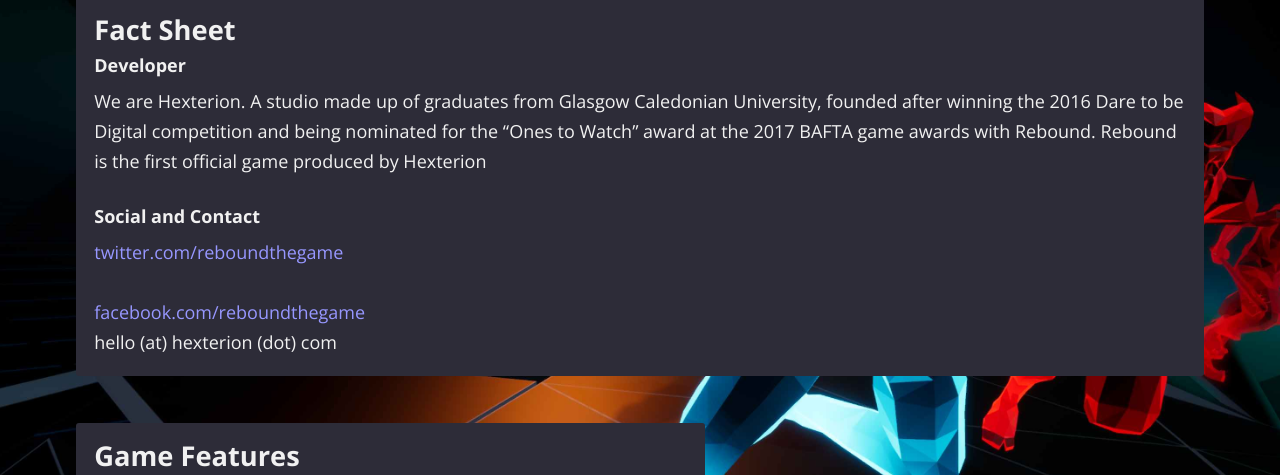
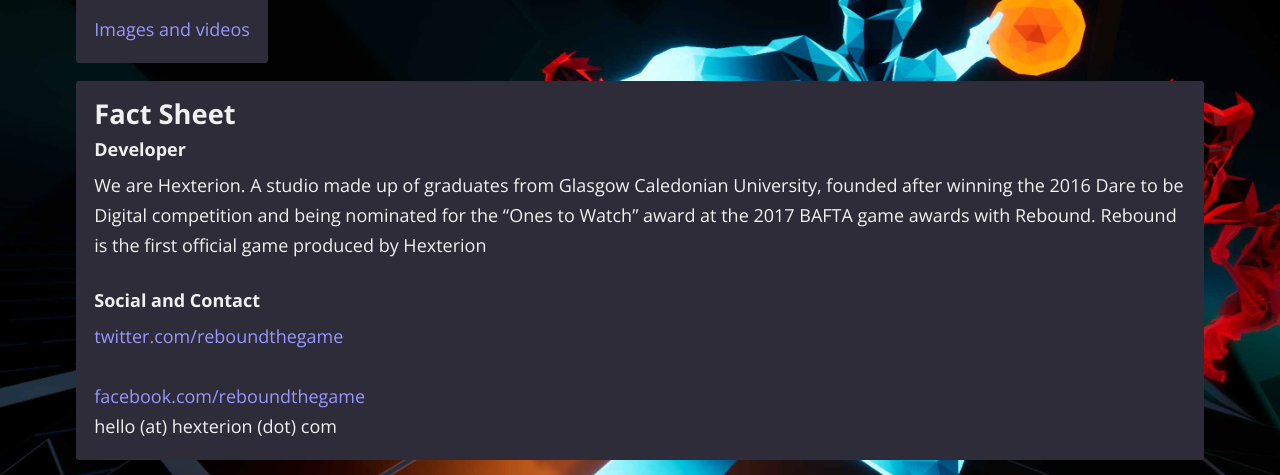
Before and after one commit to vladinator1000/hexterion-site, a Gatsby site: page /press in a window 1280 px wide. Shown: the part 259-734 px from the top of the page. Built offline with nearby package versions, Linux system fonts and the light colour scheme; Gatsby itself is replaced by a stand-in of ours.

Commit message:
fix styling issues

```diff
--- a/src/components/layout.css
+++ b/src/components/layout.css
@@ -32,7 +32,7 @@ h6 {
 }
 
 a:visited {
-  color: rgb(241, 241, 241);
+  /* color: rgb(241, 241, 241); */
   text-decoration: none;
 }
 
@@ -44,6 +44,7 @@ body {
 }
 
 main {
+  display: block;
   background: url(../images/groupActionShot.jpg) no-repeat center center fixed;
   -webkit-background-size: cover;
   -moz-background-size: cover;
@@ -51,13 +52,11 @@ main {
   background-size: cover;
 
   padding: 4.236rem;
-  height: 100vh;
+  /* height: 100vh; */
 }
 
 @media screen and (max-width: 640px) {
   main {
-    /*  */
-    /* flex-direction: column; */
     background: url(../images/Tall_Portrait_ish.jpg) no-repeat center center
       fixed;
     -webkit-background-size: cover;
@@ -65,6 +64,7 @@ main {
     -o-background-size: cover;
     background-size: cover;
     padding: 1rem;
+    /* margin-bottom: 1rem; */
   }
 }
 
@@ -128,6 +128,7 @@ section {
   padding: 1rem;
   background: rgb(45, 44, 56);
   border-radius: 3px;
+  margin-bottom: 1rem;
 }
 
 @media screen and (min-width: 640px) {
--- a/src/components/layout.js
+++ b/src/components/layout.js
@@ -13,7 +13,24 @@ import { StaticQuery, graphql } from "gatsby"
 // import theme from "../theme"
 import "./layout.css"
 
-const Layout = ({ children }) => (
+function getStyle(isLandingPage = false) {
+  if (isLandingPage) {
+    return {
+      display: "flex",
+      flexDirection: "column",
+      height: "100vh",
+
+      ...(window.innerWidth <= 640 && {
+        alignItems: "center",
+        justifyContent: "center",
+      }),
+    }
+  }
+
+  return {}
+}
+
+const Layout = ({ isLandingPage, children }) => (
   <StaticQuery
     query={graphql`
       query SiteTitleQuery {
@@ -27,7 +44,7 @@ const Layout = ({ children }) => (
     render={data => (
       <>
         {/* <Header siteTitle={data.site.siteMetadata.title} /> */}
-        <main style={{}}>{children}</main>
+        <main style={getStyle(isLandingPage)}>{children}</main>
         {/* <footer style={{ minHeight: "60px" }}>
           © {new Date().getFullYear()} Hexterion
         </footer> */}
--- a/src/pages/index.js
+++ b/src/pages/index.js
@@ -9,7 +9,7 @@ import CallToAction from "../components/CallToAction"
 import "./index.css"
 
 const IndexPage = () => (
-  <Layout>
+  <Layout isLandingPage>
     <SEO
       title="Rebound"
       keywords={["rebound", "dodgeball", "game", "sci-fi", "scifi"]}
--- a/src/pages/press.js
+++ b/src/pages/press.js
@@ -21,16 +21,16 @@ const SecondPage = () => (
       ]}
     />
     <Logo />
-    <span style={{ display: "flex", alignItems: "baseline" }}>
-      <h1 style={{ marginRight: "0.618rem" }}>Press Kit</h1>
+    <h1 style={{ marginRight: "0.618rem" }}>Press Kit</h1>
+    <section className="card">
       <a
         target="_blank"
         rel="noopener noreferrer"
         href="https://drive.google.com/open?id=1v9nxULy7mm272h4GthNujHxVlMHFaiYK"
       >
-        Download images and videos
+        Images and videos
       </a>
-    </span>
+    </section>
     <section className="card" id="fact-sheet">
       <a href="#fact-sheet">
         <h2>Fact Sheet</h2>
```
Also changed, not shown: src/pages/index.css (+0 -7 lines).
